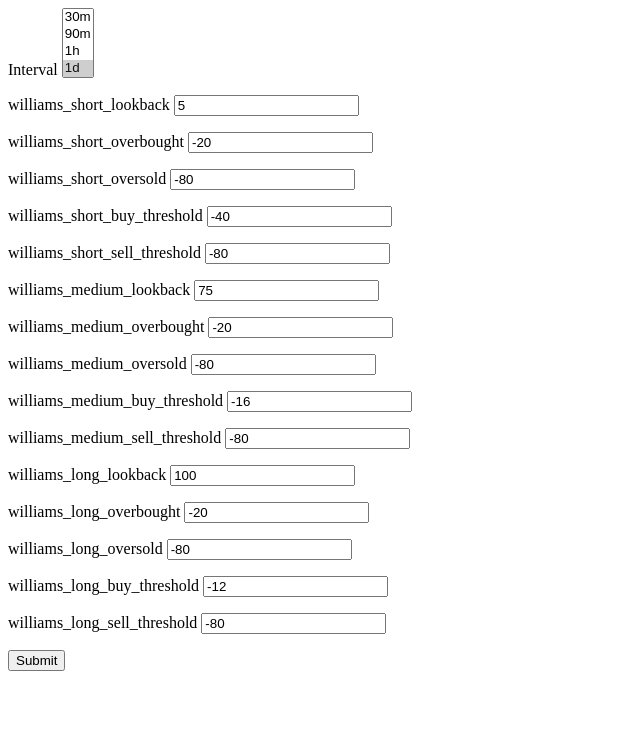
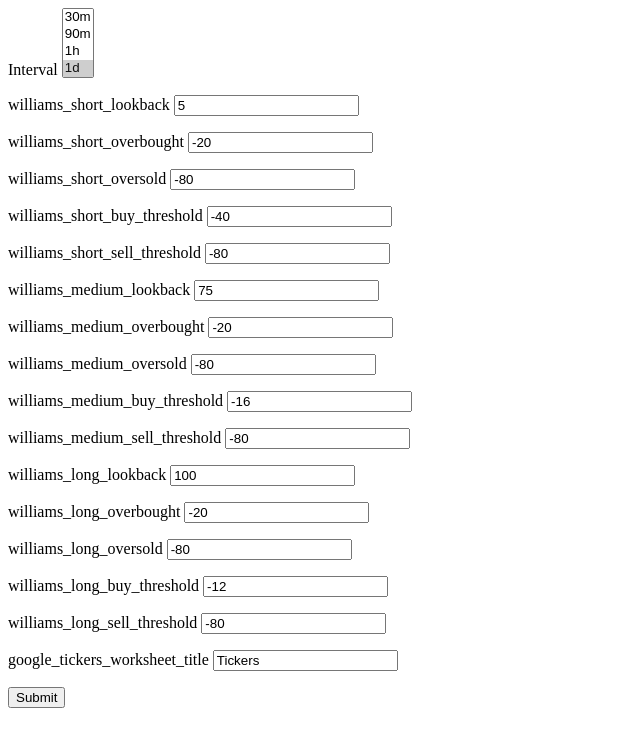
Before and after one commit to sami-m-g/pytrade, a Flask app: page / in a window 1280 px wide. Shown: the top 753 px of the page, without its empty margins (0-640 px from the left). Run offline with Flask 2, Linux system fonts and the light colour scheme.

Commit message:
Added parameter: google_tickers_worksheet_title

```diff
--- a/app.py
+++ b/app.py
@@ -30,7 +30,8 @@ def trade():
     Trader(
         tickers=None,
         intervals=request.form.getlist("intervals"),
-        williams_params=williams_params
+        williams_params=williams_params,
+        google_tickers_worksheet_title=request.form["google_tickers_worksheet_title"]
     ).trade()
     return "Processing done!"
 
--- a/templates/index.html
+++ b/templates/index.html
@@ -20,5 +20,6 @@
     <p>williams_long_oversold <input type="number" name="williams_long_oversold" value="-80" /></p>
     <p>williams_long_buy_threshold <input type="number" name="williams_long_buy_threshold" value="-12" /></p>
     <p>williams_long_sell_threshold <input type="number" name="williams_long_sell_threshold" value="-80" /></p>
+    <p>google_tickers_worksheet_title <input type="string" name="google_tickers_worksheet_title" value="Tickers" /></p>
     <p><input type="submit" value="Submit" /></p>
 </form>
```
